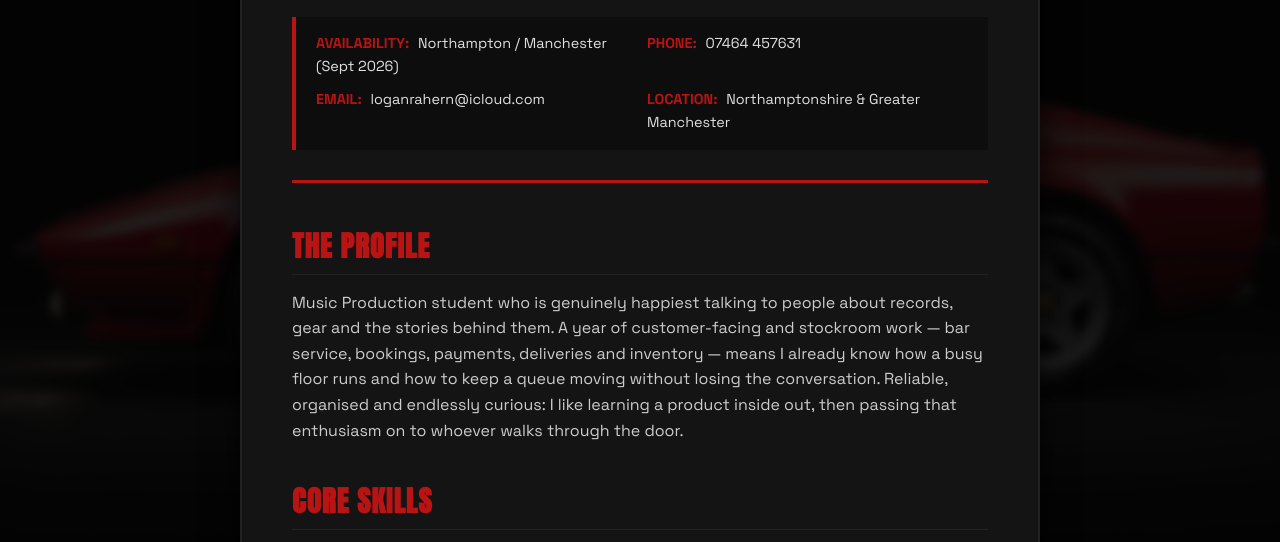
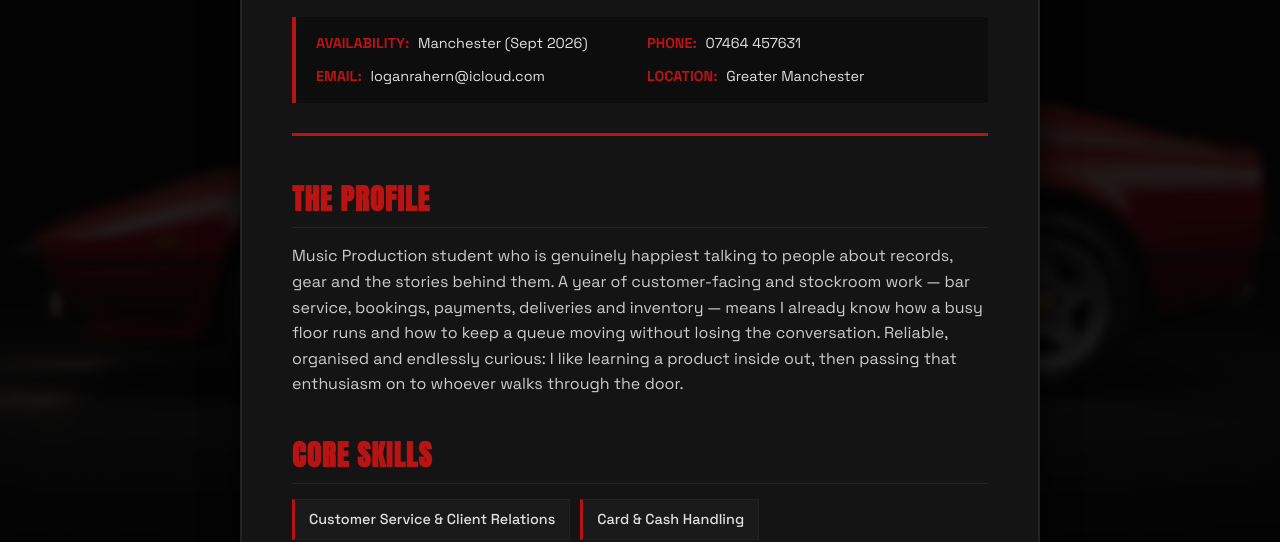
Before and after one commit to aherndavid/loganahern, a plain HTML site: page index.html in a window 1280 px wide. Shown: the part 185-727 px from the top of the page. Drawn offline with Linux system fonts and the light colour scheme.

Commit message:
amendment

```diff
--- a/index.html
+++ b/index.html
@@ -229,10 +229,10 @@
                 <div class="subtitle">Sales · Retail · Front of House</div>
             </div>
             <div class="contact-grid">
-                <div><span>AVAILABILITY:</span> Northampton / Manchester (Sept 2026)</div>
+                <div><span>AVAILABILITY:</span> Manchester (Sept 2026)</div>
                 <div><span class="glowing">PHONE:</span> <a href="tel:07464457631">07464 457631</a></div>
                 <div><span class="glowing">EMAIL:</span> <a href="mailto:loganrahern@icloud.com">loganrahern@icloud.com</a></div>
-                <div><span>LOCATION:</span> Northamptonshire &amp; Greater Manchester</div>
+                <div><span>LOCATION:</span>  Greater Manchester</div>
             </div>
         </header>
 
```
Also changed, not shown: 2 other files.
